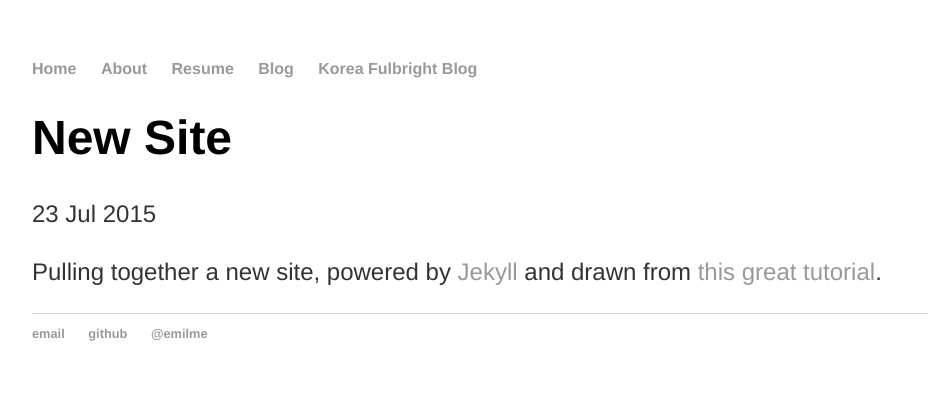
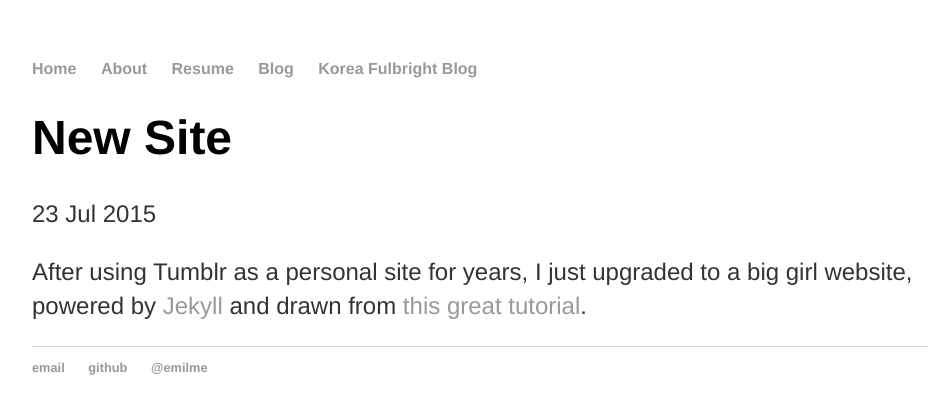
Before and after one commit to emilme/emilme.github.io, a Jekyll site: the page built from _posts/2015-07-23-site-launch.md, in a window 1280 px wide. Shown: the top 414 px of the page, without its empty margins (160-1102 px from the left). Built offline with Jekyll 4.4.1, drawn with Linux system fonts in a browser that asks for light colours.

Commit message:
Update 2015-07-23-site-launch.md

```diff
--- a/_posts/2015-07-23-site-launch.md
+++ b/_posts/2015-07-23-site-launch.md
@@ -4,4 +4,4 @@ title: "New Site"
 date: 2015-07-23
 ---
 
-Pulling together a new site, powered by [Jekyll](http://jekyllrb.com) and drawn from [this great tutorial](http://jmcglone.com/guides/github-pages/).
+After using Tumblr as a personal site for years, I just upgraded to a big girl website, powered by [Jekyll](http://jekyllrb.com) and drawn from [this great tutorial](http://jmcglone.com/guides/github-pages/).
```
